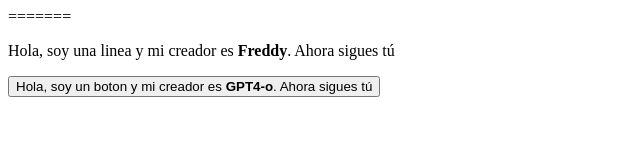
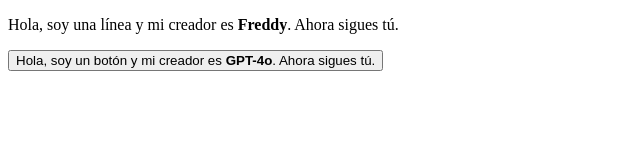
Before and after one commit to freddyrc89/primerpy_2025_20, a plain HTML site: page hola.html in a window 1280 px wide. Shown: the whole page, without its empty margins (0-640 px from the left). Drawn offline with Linux system fonts and the light colour scheme.

Commit message:
actualizado

```diff
--- a/hola.html
+++ b/hola.html
@@ -1,14 +1,12 @@
-=======
 <!DOCTYPE html>
-<html lang="en">
+<html lang="es">
 <head>
     <meta charset="UTF-8">
     <meta name="viewport" content="width=device-width, initial-scale=1.0">
     <title>Actividad</title>
-    <p>Hola, soy una linea y mi creador es <b>Freddy</b>. Ahora sigues tú</p>
-    <button>Hola, soy un boton y mi creador es <b>GPT4-o</b>. Ahora sigues tú</button>
 </head>
 <body>
-
+    <p>Hola, soy una línea y mi creador es <b>Freddy</b>. Ahora sigues tú.</p>
+    <button>Hola, soy un botón y mi creador es <b>GPT-4o</b>. Ahora sigues tú.</button>
 </body>
 </html>
```
